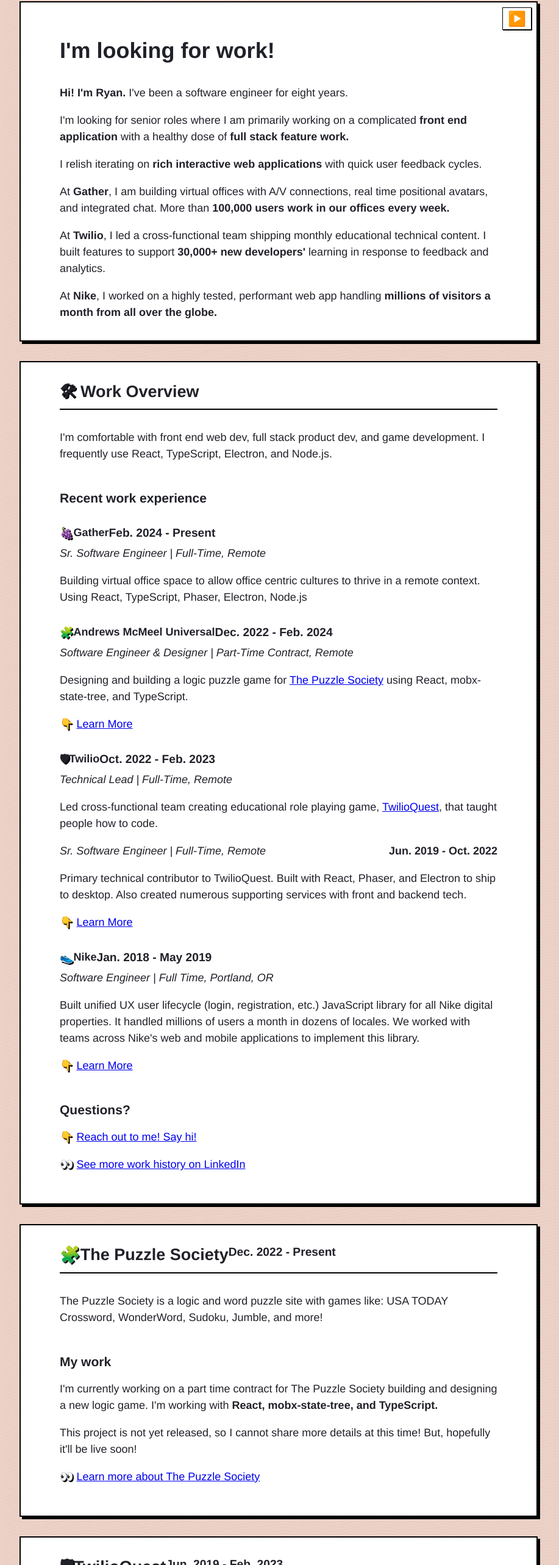
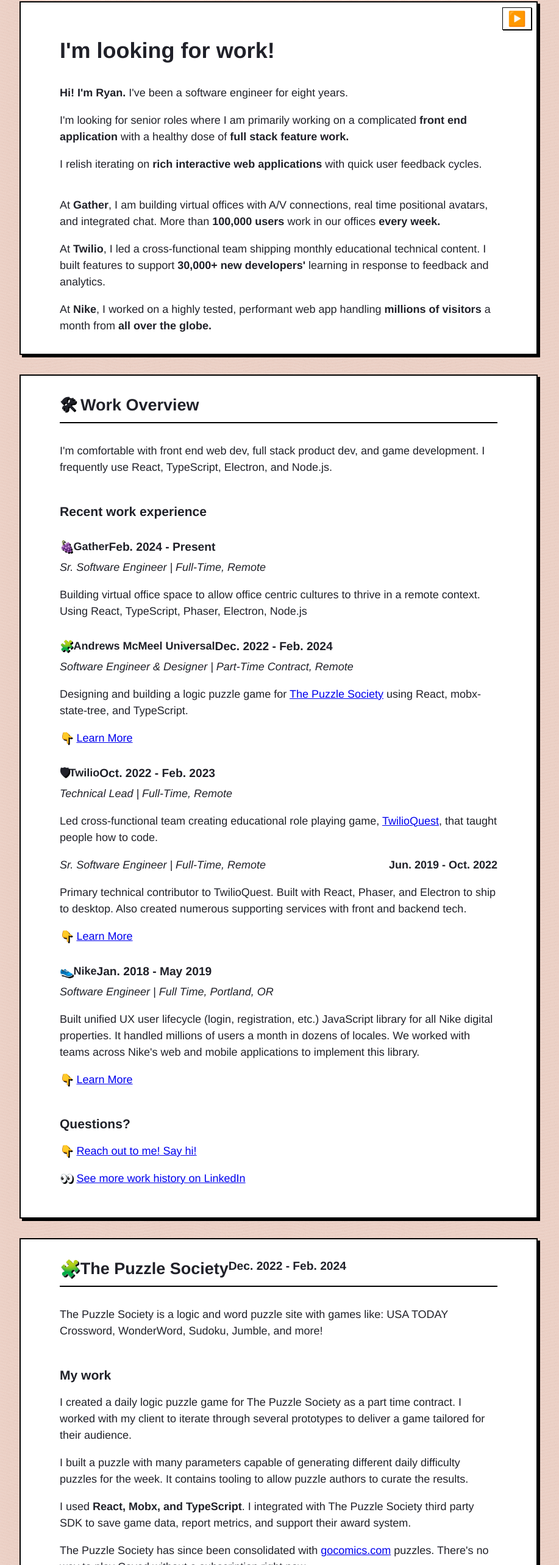
Before and after one commit to rmkubik/next-blog, a Next.js app: page /work in a window 1280 px wide. Shown: the part 169-2735 px from the top of the page at 61% size, without its empty margins (183-1100 px from the left). Built offline with nearby package versions, Linux system fonts and the light colour scheme.

Commit message:
Update puzzle society info

```diff
--- a/pages/work.js
+++ b/pages/work.js
@@ -35,10 +35,13 @@ const Projects = () => {
           <strong>rich interactive web applications </strong> with quick user
           feedback cycles.
         </p>
+        {/* eslint-disable-next-line react/forbid-elements */}
+        <br />
         <p>
           At <strong>Gather</strong>, I am building virtual offices with A/V
           connections, real time positional avatars, and integrated chat. More
-          than <strong>100,000 users work in our offices every week.</strong>
+          than <strong>100,000 users </strong> work in our offices{" "}
+          <strong>every week.</strong>
         </p>
         <p>
           At <strong>Twilio</strong>, I led a cross-functional team shipping
@@ -49,7 +52,8 @@ const Projects = () => {
         <p>
           At <strong>Nike</strong>, I worked on a highly tested, performant web
           app handling
-          <strong>millions of visitors a month from all over the globe.</strong>
+          <strong>millions of visitors </strong> a month from{" "}
+          <strong>all over the globe.</strong>
         </p>
       </SpanifiedSection>
       <Section className="work-overview">
@@ -153,7 +157,7 @@ const Projects = () => {
         <h2 id="puzzle-society">
           <Icon>{"🧩"}</Icon>
           <span>The Puzzle Society</span>
-          <span>Dec. 2022 - Present</span>
+          <span>Dec. 2022 - Feb. 2024</span>
         </h2>
         <p>
           The Puzzle Society is a logic and word puzzle site with games like:
@@ -161,19 +165,29 @@ const Projects = () => {
         </p>
         <h3>My work</h3>
         <p>
-          I'm currently working on a part time contract for The Puzzle Society
-          building and designing a new logic game. I'm working with{" "}
-          <strong>React, mobx-state-tree, and TypeScript.</strong>
+          I created a daily logic puzzle game for The Puzzle Society as a part
+          time contract. I worked with my client to iterate through several
+          prototypes to deliver a game tailored for their audience.
         </p>
         <p>
-          This project is not yet released, so I cannot share more details at
-          this time! But, hopefully it'll be live soon!
+          I built a puzzle with many parameters capable of generating different
+          daily difficulty puzzles for the week. It contains tooling to allow
+          puzzle authors to curate the results.
+        </p>
+        <p>
+          I used <strong>React, Mobx, and TypeScript</strong>. I integrated with
+          The Puzzle Society third party SDK to save game data, report metrics,
+          and support their award system.
+        </p>
+        <p>
+          The Puzzle Society has since been consolidated with{" "}
+          <a href="https://www.gocomics.com/puzzles/caved">gocomics.com</a>{" "}
+          puzzles. There's no way to play Caved without a subscription right
+          now.
         </p>
         <p>
           <Icon>{"👀"}</Icon>{" "}
-          <a href="https://www.puzzlesociety.com/">
-            Learn more about The Puzzle Society
-          </a>
+          <Link to="/project/caved">Learn more about Caved</Link>
         </p>
       </Section>
       <Section>
```
